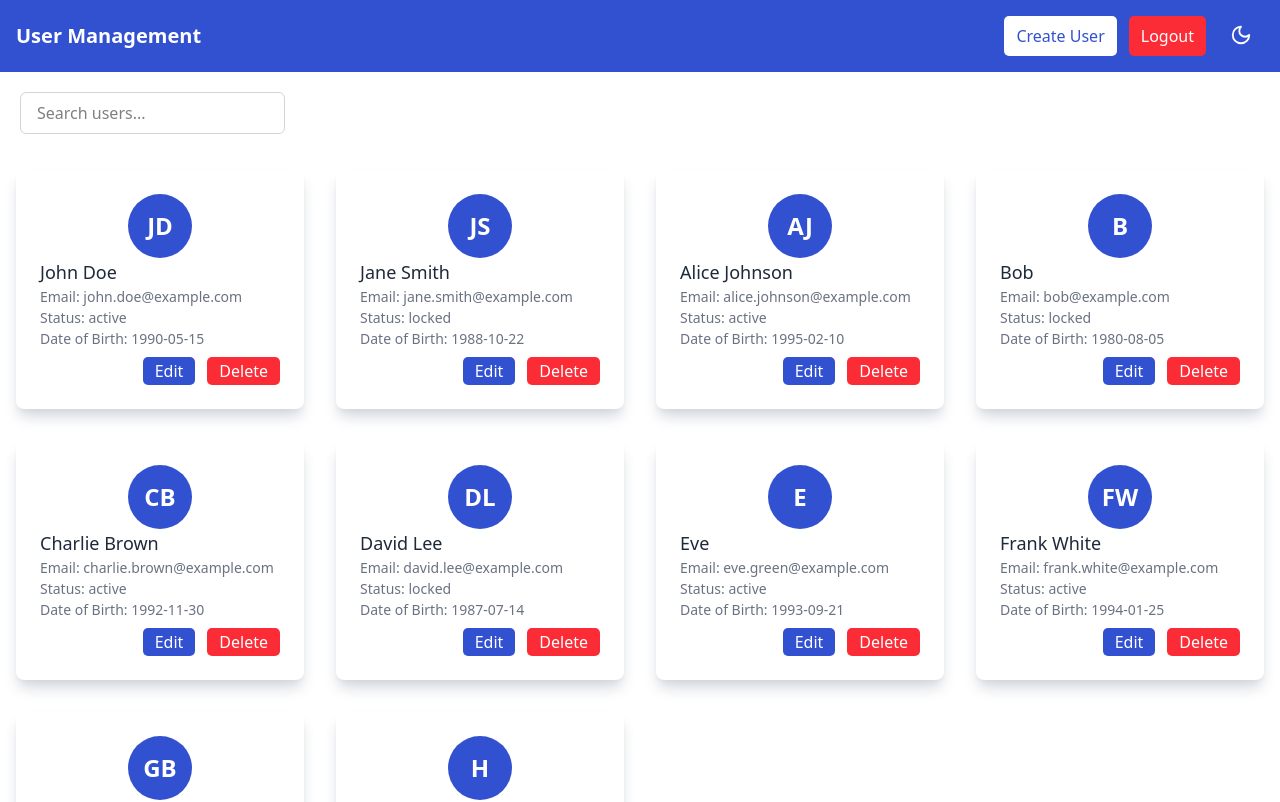
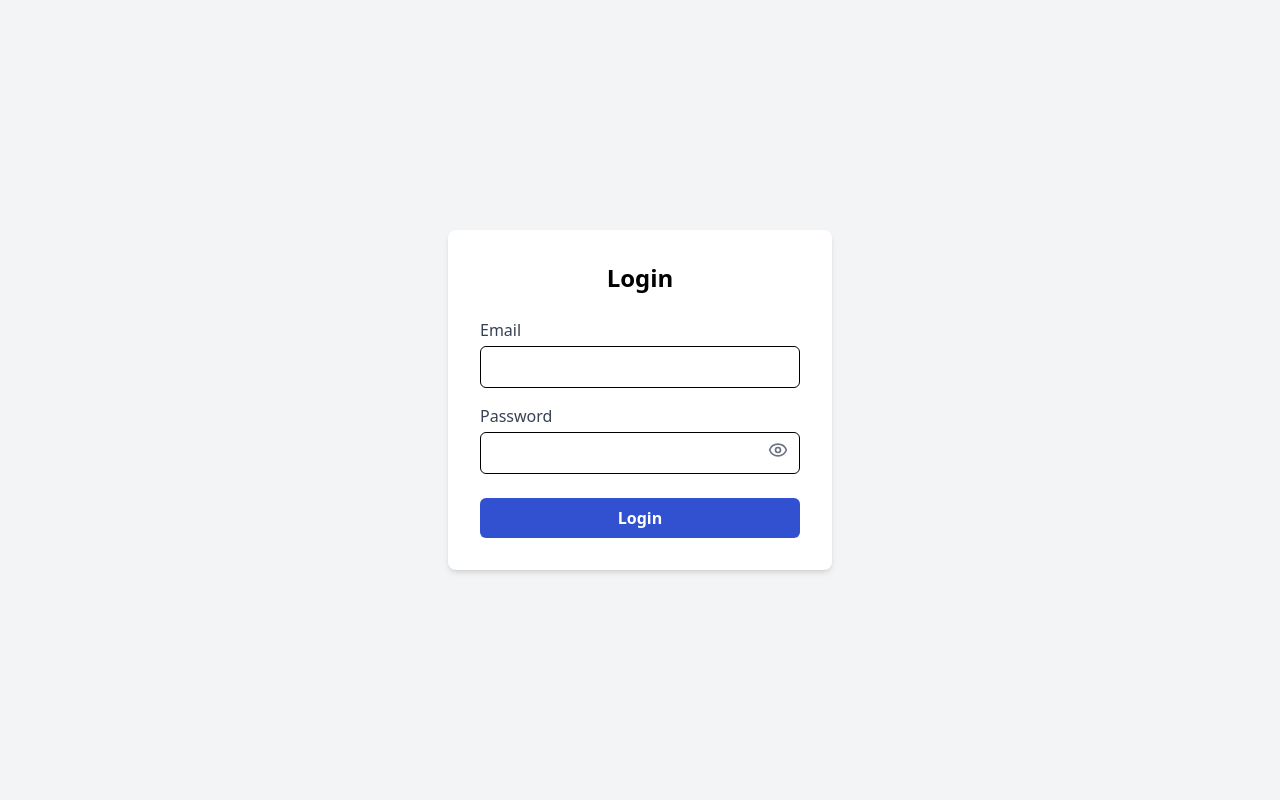
Before and after one commit to GilbertS17/User-Management, a React (Vite) app: page /login in a window 1280 px wide. Shown: the top 802 px of the page. Built offline with nearby package versions, Linux system fonts and the light colour scheme.

Commit message:
Fix color assign using primary

```diff
--- a/src/App.tsx
+++ b/src/App.tsx
@@ -1,10 +1,18 @@
+import { BrowserRouter as Router, Routes, Route, Navigate } from "react-router"
 import Dashboard from "./Components/pages/Dashboard"
+import NotFound from "./Components/pages/Notfound"
+import Login from "./Components/pages/Login"
 
 function App() {
   return (
-    <>
-      <Dashboard />
-    </>
+    <Router>
+      <Routes>
+        <Route path="/" element={<Navigate to="/login" replace />} />
+        <Route path="/login" element={<Login />} />
+        <Route path="/dashboard" element={<Dashboard />} />
+        <Route path="*" element={<NotFound />} />
+      </Routes>
+    </Router>
   )
 }
 
--- a/src/Components/pages/Login.tsx
+++ b/src/Components/pages/Login.tsx
@@ -52,7 +52,7 @@ const Login: React.FC = () => {
                     </div>
                     <button
                         type="submit"
-                        className="w-full bg-blue-600 hover:bg-blue-700 text-white font-semibold py-2 rounded-md"
+                        className="w-full bg-primary hover:bg-primary-dark text-white font-semibold py-2 rounded-md"
                     >
                         Login
                     </button>
--- a/src/Components/pages/Notfound.tsx
+++ b/src/Components/pages/Notfound.tsx
@@ -5,13 +5,13 @@ const NotFound = () => {
 
     return (
         <div className="min-h-screen bg-gray-100 flex flex-col items-center justify-center px-4">
-            <h1 className="text-6xl font-bold text-blue-600 mb-4">404 🚫</h1>
+            <h1 className="text-6xl font-bold text-primary mb-4">404 🚫</h1>
             <p className="text-xl text-gray-700 mb-6 text-center">
                 Oops! The page you're looking for doesn't exist.
             </p>
             <button
                 onClick={() => navigate("/dashboard")}
-                className="px-6 py-3 bg-blue-600 hover:bg-blue-700 text-white font-semibold rounded-lg shadow-md transition-all duration-300"
+                className="px-6 py-3 bg-primary hover:bg-primary-dark text-white font-semibold rounded-lg shadow-md transition-all duration-300"
             >
                 Go to Dashboard
             </button>
```
